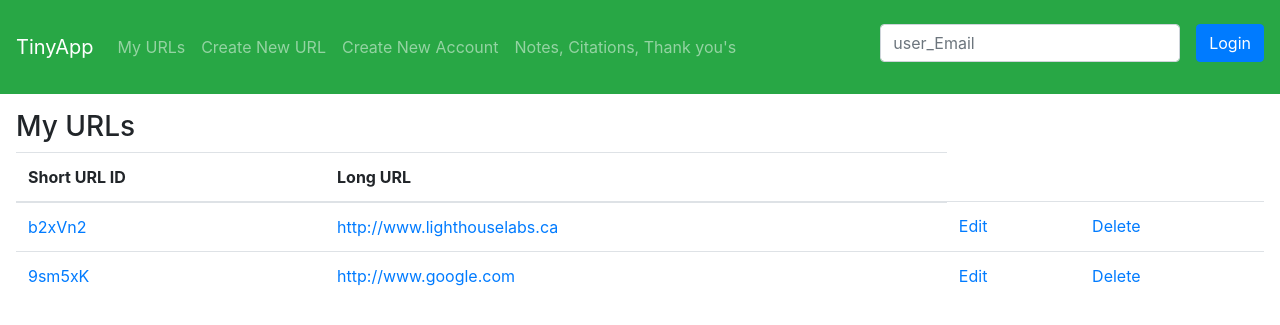
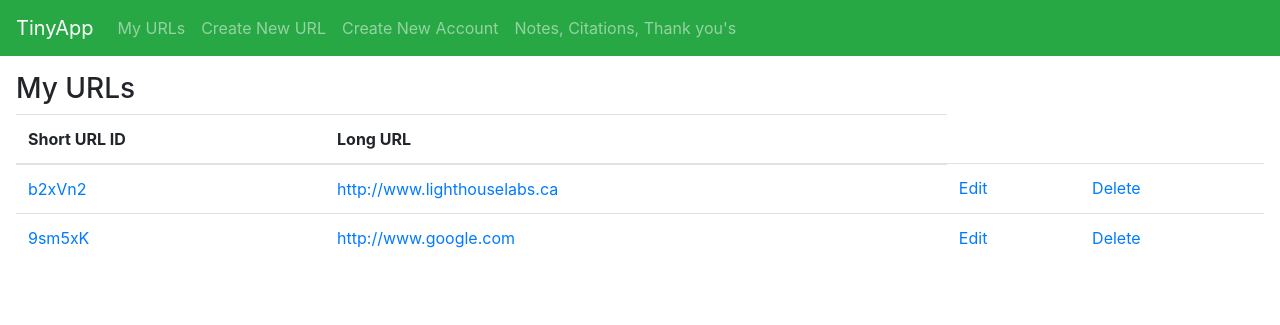
Before and after one commit to Kershia1/tinyapp, a Node server app: page /urls in a window 1280 px wide. Shown: the top 325 px of the page. Run offline with Node 20, Linux system fonts and the light colour scheme; some libraries are stand-ins or nearby versions.

Commit message:
removed login form, from headers.ejs.

```diff
--- a/server.js
+++ b/server.js
@@ -58,19 +58,35 @@ app.post('/urls_login', (req, res) => {
   console.log('User Email:', user_Email);
   console.log('Password:', password);
 
-  if (users[user_Email] && users[user_Email].password === password) {
-    //try a diffrent way to compare login credentials
+  let userMatch = false;
+  // test if this account exists
+
+  for (const userId in users) {
+    let user = users[userId];
+    if (user.email === user_Email && user.password === password) {
+      // allow login
+      userMatch = true;
+      res.cookie('user_Email', user_Email);
+      res.redirect('/urls');
+      break;
+      //login failed
+    }
+  }
+  if(!userMatch) {
+    return res.send('<p>An incorrect email or password has been entered. Please try again.</p>')
+  }
+});
+ //try a diffrent way to compare login credentials try same as registration filter
     //allowed to login
-    res.cookie('user_Email', user_Email);
-    res.redirect('/urls');
+    // res.cookie('user_Email', user_Email);
+    // res.redirect('/urls');
 
-  } else {
+//else {
     //not allowed to login
 
-    console.log('Authentication failed for user:', user_Email);
-    res.status(401).end('<p>An incorrect email or password has been entered. Please try again.</p>');//redirect failed
-  }
-});
+    // console.log('Authentication failed for user:', user_Email);
+    // res.status(401).end('<p>An incorrect email or password has been entered. Please try again.</p>');//redirect failed
+
 
 //req.session.user_ID = user_ID; instead of cookies
 //Sign-out user when the Sign-out button is selected
--- a/views/partials/_header.ejs
+++ b/views/partials/_header.ejs
@@ -28,23 +28,6 @@
         <label for="logout"></label>
         <p class="navbar-text">Logged in as: <%= user_Email %></p>
         <button type="submit" class="btn btn-primary">Logout</button>
-    <% } else { %>
-       <!-- login form -->
-    <form class="form-inline" action="/login" method="POST">
-      <div class="form-group mb-2">
-        <label for="login"></label>
-        <input
-          class="form-control"
-          type="text"
-          name="user_Email"
-          placeholder="user_Email"
-          id="login"
-          autocomplete="on"
-          style="width: 300px; margin: 1em"
-        />
-        <button type="submit" class="btn btn-primary">Login</button>
-      </div>
-    </form>
     <% } %>
   </nav>
 </header>
```
